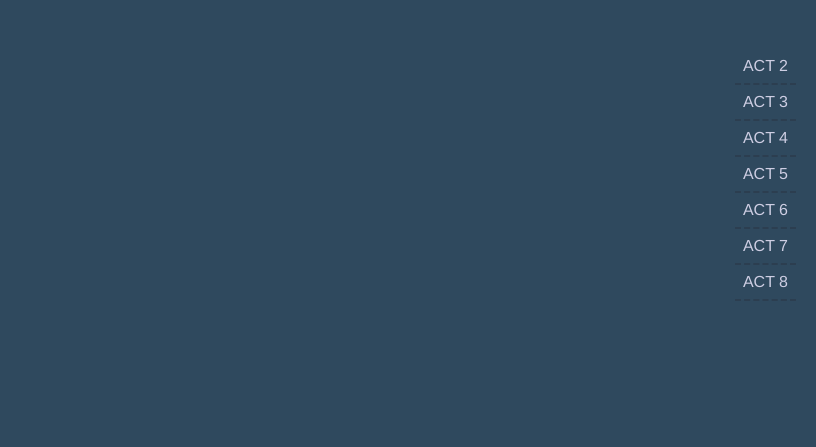
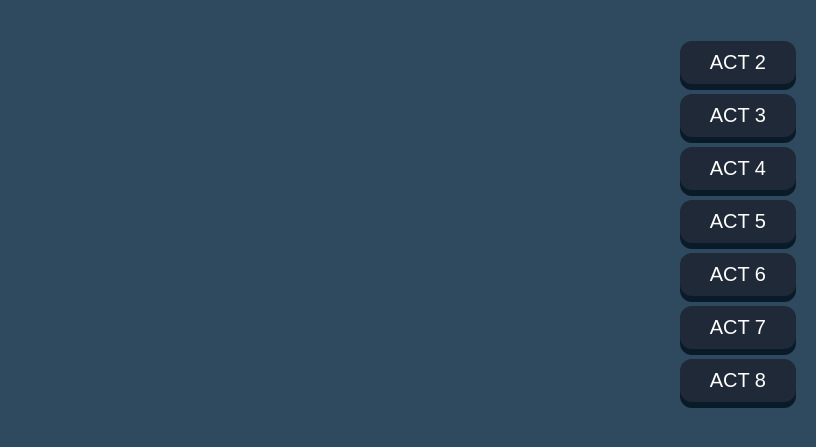
Before and after one commit to christianparanas/cm-q, a website built with Vite: page index.html in a window 1280 px wide. Shown: the part 203-650 px from the top of the page, without its empty margins (464-1280 px from the left). Built offline with nearby package versions, Linux system fonts and the light colour scheme.

Commit message:
new btns

```diff
--- a/main.js
+++ b/main.js
@@ -2,13 +2,41 @@ import './style.scss'
 
 document.querySelector('#app').innerHTML = `
 	<div class="nav">
-		<div class="navv">ACT 2</div>
-		<div class="navv">ACT 3</div>
-		<div class="navv">ACT 4</div>
-		<div class="navv">ACT 5</div>
-		<div class="navv">ACT 6</div>
-		<div class="navv">ACT 7</div>
-		<div class="navv">ACT 8</div>
+		<button class="pushable">
+		  <span class="front">
+		    ACT 2
+		  </span>
+		</button>
+		<button class="pushable">
+		  <span class="front">
+		    ACT 3
+		  </span>
+		</button>
+		<button class="pushable">
+		  <span class="front">
+		    ACT 4
+		  </span>
+		</button>
+		<button class="pushable">
+		  <span class="front">
+		    ACT 5
+		  </span>
+		</button>
+		<button class="pushable">
+		  <span class="front">
+		    ACT 6
+		  </span>
+		</button>
+		<button class="pushable">
+		  <span class="front">
+		    ACT 7
+		  </span>
+		</button>
+		<button class="pushable">
+		  <span class="front">
+		    ACT 8
+		  </span>
+		</button>
 	</div>
   <div class="container">
     <div class="box">
--- a/style.scss
+++ b/style.scss
@@ -12,14 +12,48 @@
   	position: absolute;
   	color: white;
   	right: 20px;
-  	top: 30%;
+  	top: 250px;
+  	display: grid;
+  	grid-gap: 10px;
 
   	.navv {
+
   		color: #cecee3;
   		border-bottom: 2px dashed #2C3E50;
   		padding: .5rem;
   		text-align: start;
   	}
+
+  	.pushable {
+  		-webkit-tap-highlight-color: transparent;
+	    background: #091a28;
+
+	    border-radius: 12px;
+	    border: none;
+	    padding: 0;
+	    cursor: pointer;
+	    outline-offset: 4px;
+	    outline: none;
+	  }
+	  .front {
+	    display: block;
+	    padding: 10px 30px;
+	    border-radius: 12px;
+	    font-size: 1.25rem;
+	    background: #1f2937;
+	    color: white;
+	    transform: translateY(-6px);
+	  }
+
+	  .pushable:active .front {
+	    transform: translateY(-2px);
+	  }
+
+	  .pushable:hover .front {
+	  	background: #e91e63;
+	  }
+
+
   }
 }
 
@@ -133,10 +167,6 @@ body, html {
   }
 }
 
-
-
-
-
 @keyframes mainBlock {
   0% {
     width: 0%;
```
